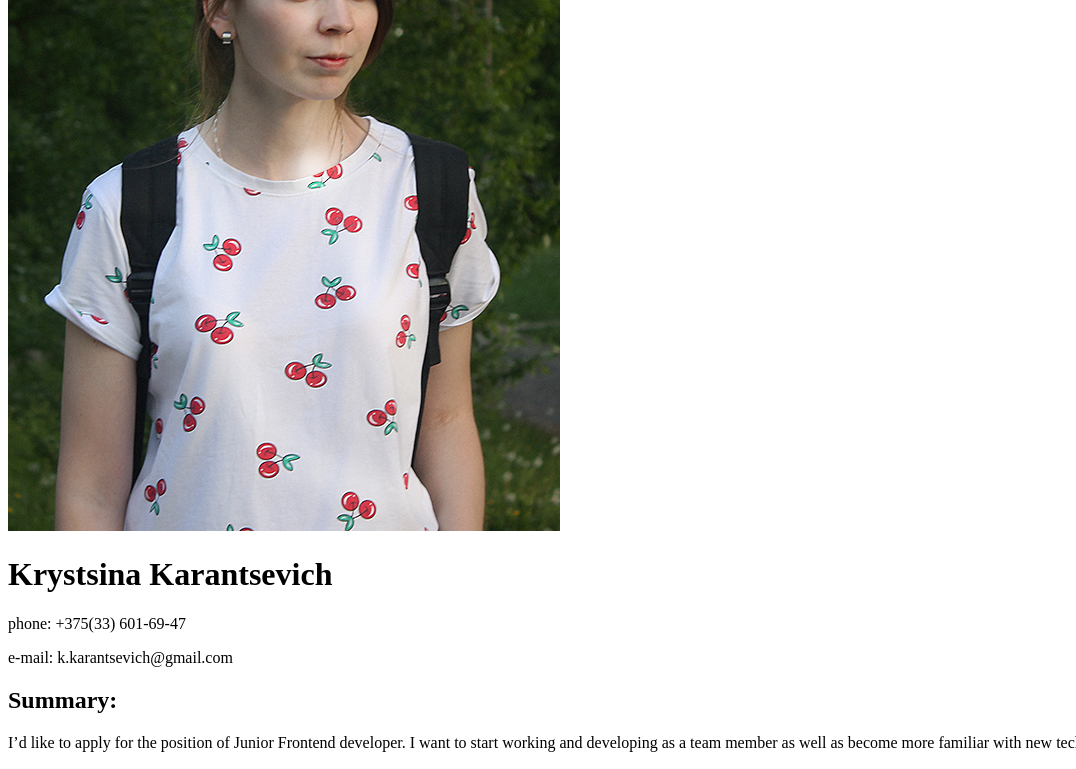
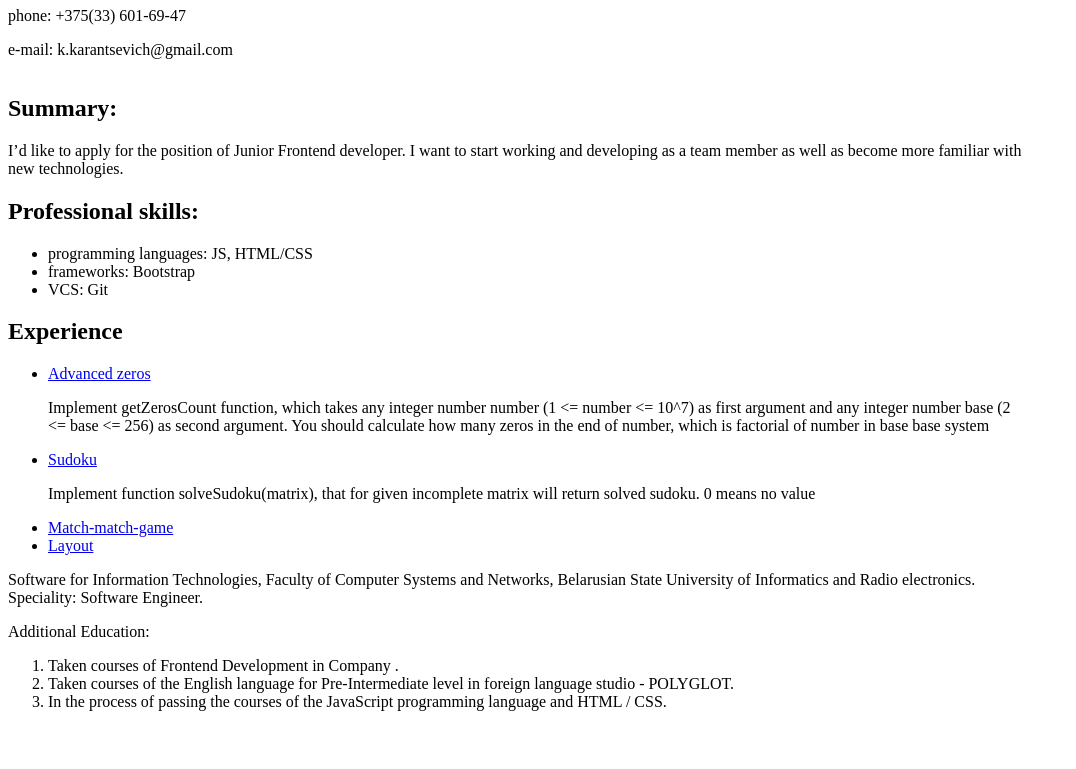
Before and after one commit to Christopher-0118/rsschool-codejam1-cv, a plain HTML site: page index.html in a window 1280 px wide. Shown: the part 221-990 px from the top of the page, without its empty margins (0-1076 px from the left). After the commit the page ends 956 px from the top, so only its background shows below. Drawn offline with Linux system fonts and the light colour scheme.

Commit message:
feat: add style

```diff
--- a/css/style.css
+++ b/css/style.css
@@ -0,0 +1,17 @@
+.container {
+  max-width: 1024px;
+  display: flex;
+  justify-content: center;
+  flex-direction: column;
+}
+
+.header {
+  width: 100%;
+}
+
+.my-photo {
+  width: 100px;
+  height: 130px;
+  border-radius: 50px;
+  border: 3px solid rgba(138, 134, 134, 0.575);
+}
--- a/index.html
+++ b/index.html
@@ -9,8 +9,8 @@
 
 </head>
 
-<body>
-  <header>
+<body class="container">
+  <header class="header">
     <img class="my-photo" src="./img/iAm.jpg">
     <h1>Krystsina Karantsevich</h1>
     <article class="contacts">
@@ -18,7 +18,7 @@
       <p>e-mail: k.karantsevich@gmail.com</p>
     </article>
   </header>
-  <main>
+  <main class="main">
     <article class="summary">
       <h2>Summary:</h2>
       <p>
```
